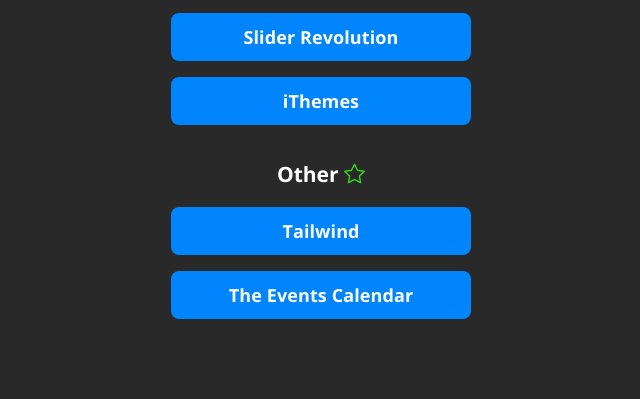
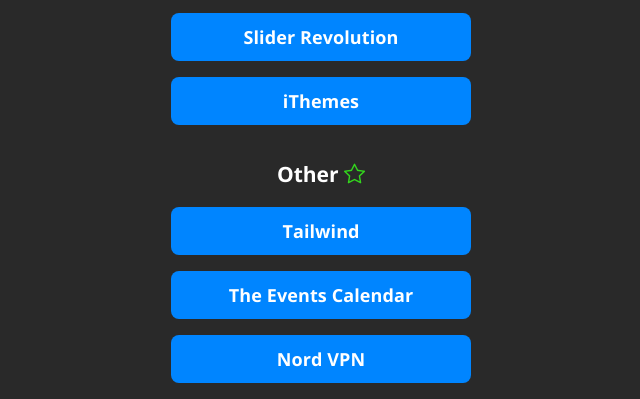
Before and after one commit to godarayudhvir/links.cyberalliance.in, a plain HTML site: page affiliates.html in a window 1280 px wide. Shown: the part 1281-1680 px from the top of the page, without its empty margins (319-959 px from the left). Before the commit the page ends 1616 px from the top, so only its background shows below. Drawn offline with nearby package versions, Linux system fonts and the light colour scheme.

Commit message:
Added a new affiliate
Nord VPN was added to the Affiliate list

```diff
--- a/affiliates.html
+++ b/affiliates.html
@@ -121,6 +121,10 @@
                 <a class="button button-default" href="https://theeventscalendar.pxf.io/cyberalliance" target="_blank" rel="noopener">The Events Calendar</a>
                 <br>
 
+                <!--Nord VPN -->
+                <a class="button button-default" href="https://nordvpn.sjv.io/cyberalliance" target="_blank" rel="noopener">Nord VPN</a>
+                <br>
+
         <!-- ChatWoot Widget-->
 
             <script>
```
